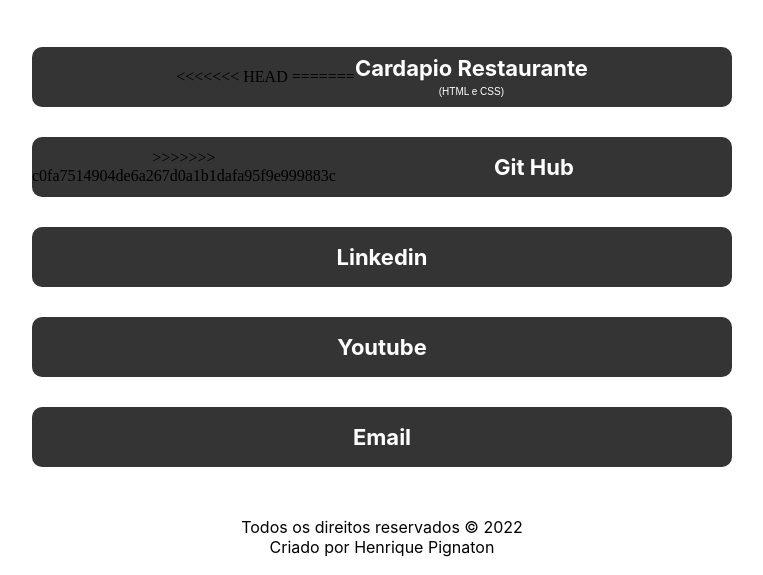
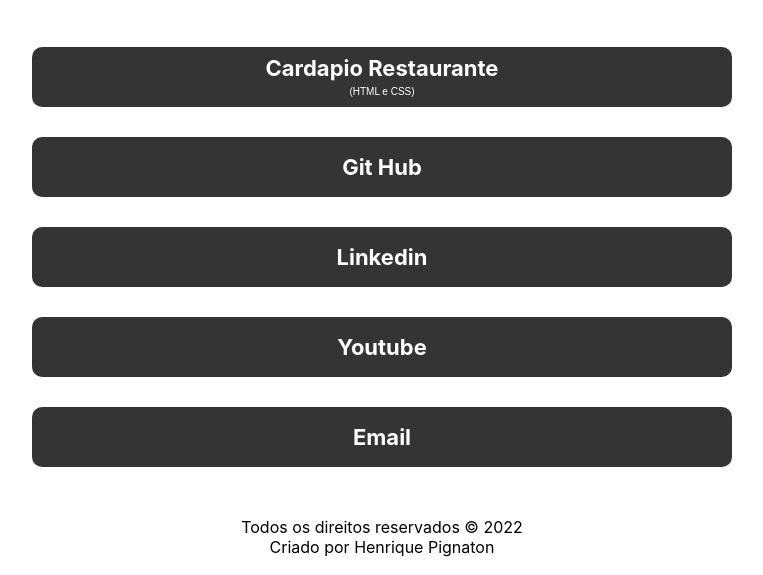
Before and after one commit to henrique-pignaton/Portifolio-Henrique, a plain HTML site: page index.html in a window 1280 px wide. Shown: the part 244-819 px from the top of the page, without its empty margins (258-1021 px from the left). Drawn offline with nearby package versions, Linux system fonts and the light colour scheme.

Commit message:
Update index.html

```diff
--- a/index.html
+++ b/index.html
@@ -27,10 +27,9 @@
         <div>
             <!--Primeiro LINK-->
             <div class="link-box">
-<<<<<<< HEAD
-=======
                 <div>
-                    <a href="https://henrique-pignaton.github.io/Menu-Ristorant-/" target="_blank">Cardapio Restaurante</a>
+                    <a href="https://henrique-pignaton.github.io/Menu-Ristorant-/" target="_blank">Cardapio
+                        Restaurante</a>
                     <x class="linguagens">(HTML e CSS)</x>
 
                 </div>
@@ -38,7 +37,6 @@
 
             <!--Primeiro LINK-->
             <div class="link-box">
->>>>>>> c0fa7514904de6a267d0a1b1dafa95f9e999883c
                 <a href="https://github.com/henrique-pignaton" target="_blank">Git Hub</a>
             </div>
 
@@ -64,10 +62,10 @@
         <footer>
             <script language=javascript type="text/javascript">
                 now = new Date
-                document.write("Todos os direitos reservados © "+now.getFullYear()+"<br><span>Criado por Henrique Pignaton</span>")
+                document.write("Todos os direitos reservados © " + now.getFullYear() + "<br><span>Criado por Henrique Pignaton</span>")
 
             </script>
-            </footer>
+        </footer>
 
     </div>
 </body>
```
